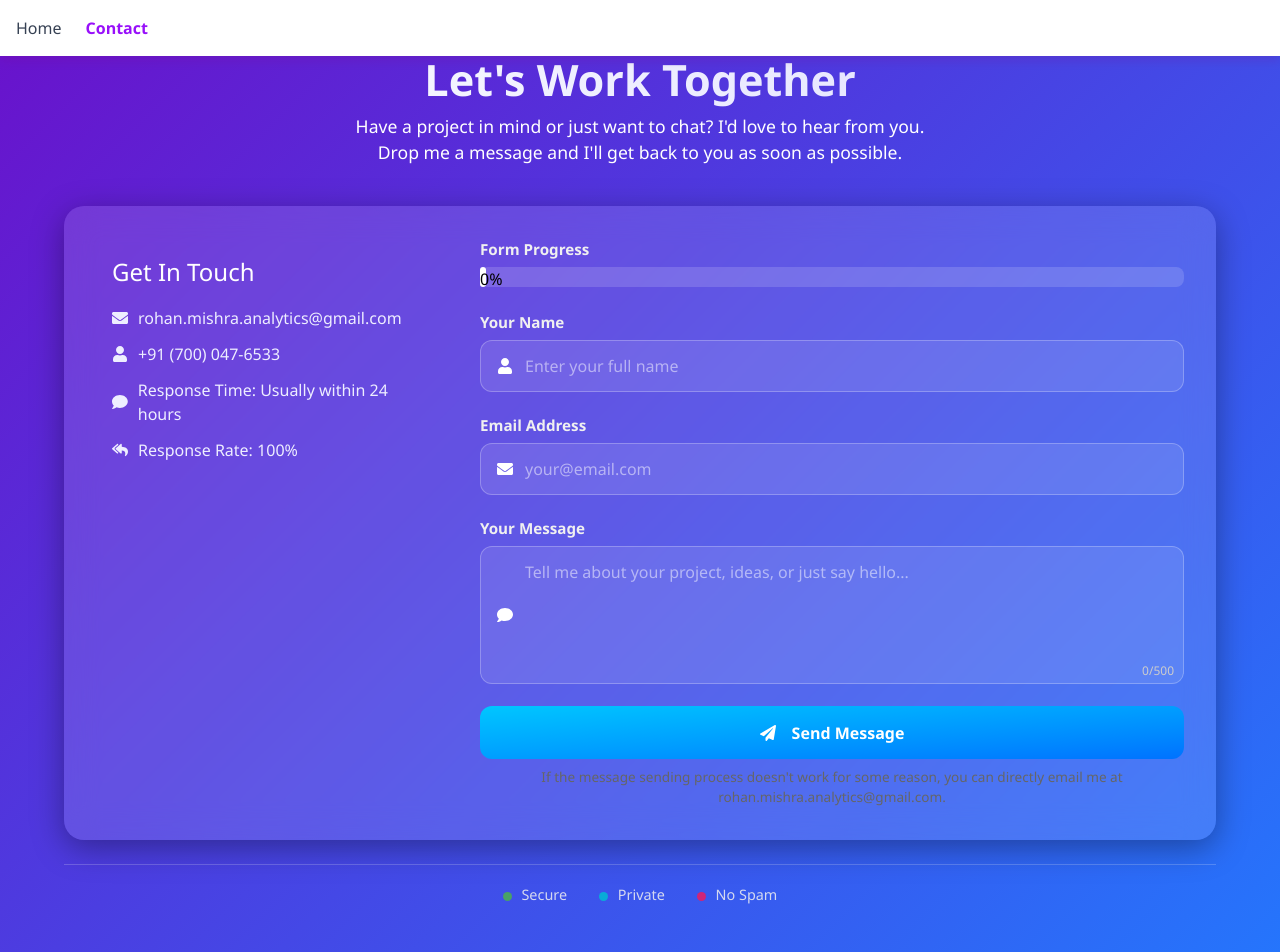
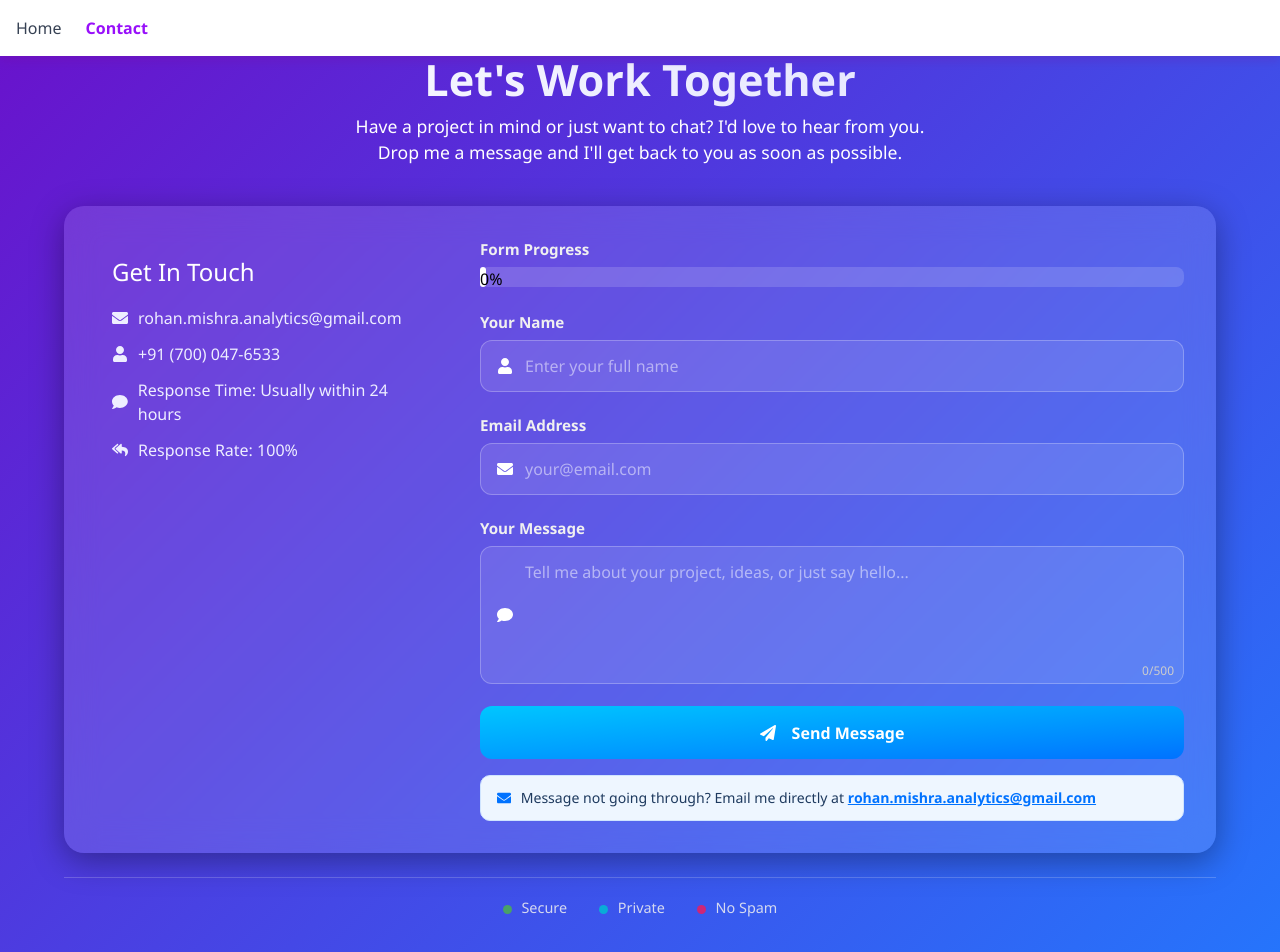
Before and after one commit to RohanMishra47/personal-dev-portfolio, a React (Vite) app in the folder client/: page /contact in a window 1280 px wide. Shown: the top 952 px of the page. Built offline with nearby package versions, Linux system fonts and the light colour scheme; a web font is replaced by a local one.

Commit message:
feat: enhance fallback note in ContactForm with icon and improved styling

```diff
--- a/client/src/assets/css/ContactForm.css
+++ b/client/src/assets/css/ContactForm.css
@@ -215,3 +215,32 @@ body {
 .trust-items .pink {
   background-color: #e91e63;
 }
+
+.fallback-note {
+  display: flex;
+  align-items: center;
+  gap: 0.6rem;
+  margin-top: 1rem;
+  padding: 0.75rem 1rem;
+  border-radius: 10px;
+  background-color: #eef6ff;
+  border: 1px solid #cfe4ff;
+  font-size: 0.88rem;
+  color: #1e3a5f;
+  line-height: 1.4;
+}
+
+.fallback-icon {
+  color: #0072ff;
+  flex-shrink: 0;
+}
+
+.fallback-note a {
+  color: #0072ff;
+  font-weight: 600;
+  text-decoration: underline;
+}
+
+.fallback-note a:hover {
+  color: #0055cc;
+}
--- a/client/src/components/ContactForm.jsx
+++ b/client/src/components/ContactForm.jsx
@@ -227,22 +227,15 @@ const ContactForm = () => {
           </motion.button>
 
           {/* Fallback note in case form submission fails */}
-          <p
-            className="fallback-note"
-            style={{
-              fontSize: "0.85rem",
-              marginTop: "0.5rem",
-              textAlign: "center",
-              color: "#666",
-            }}
-          >
-            If the message sending process doesn't work for some reason, you can
-            directly email me at{" "}
-            <a href="mailto:rohan.mishra.analytics@gmail.com">
-              rohan.mishra.analytics@gmail.com
-            </a>
-            .
-          </p>
+          <div className="fallback-note">
+            <FaEnvelope className="fallback-icon" />
+            <span>
+              Message not going through? Email me directly at{" "}
+              <a href="mailto:rohan.mishra.analytics@gmail.com">
+                rohan.mishra.analytics@gmail.com
+              </a>
+            </span>
+          </div>
         </motion.form>
       </div>
       {/* Trust Indicators */}
```
